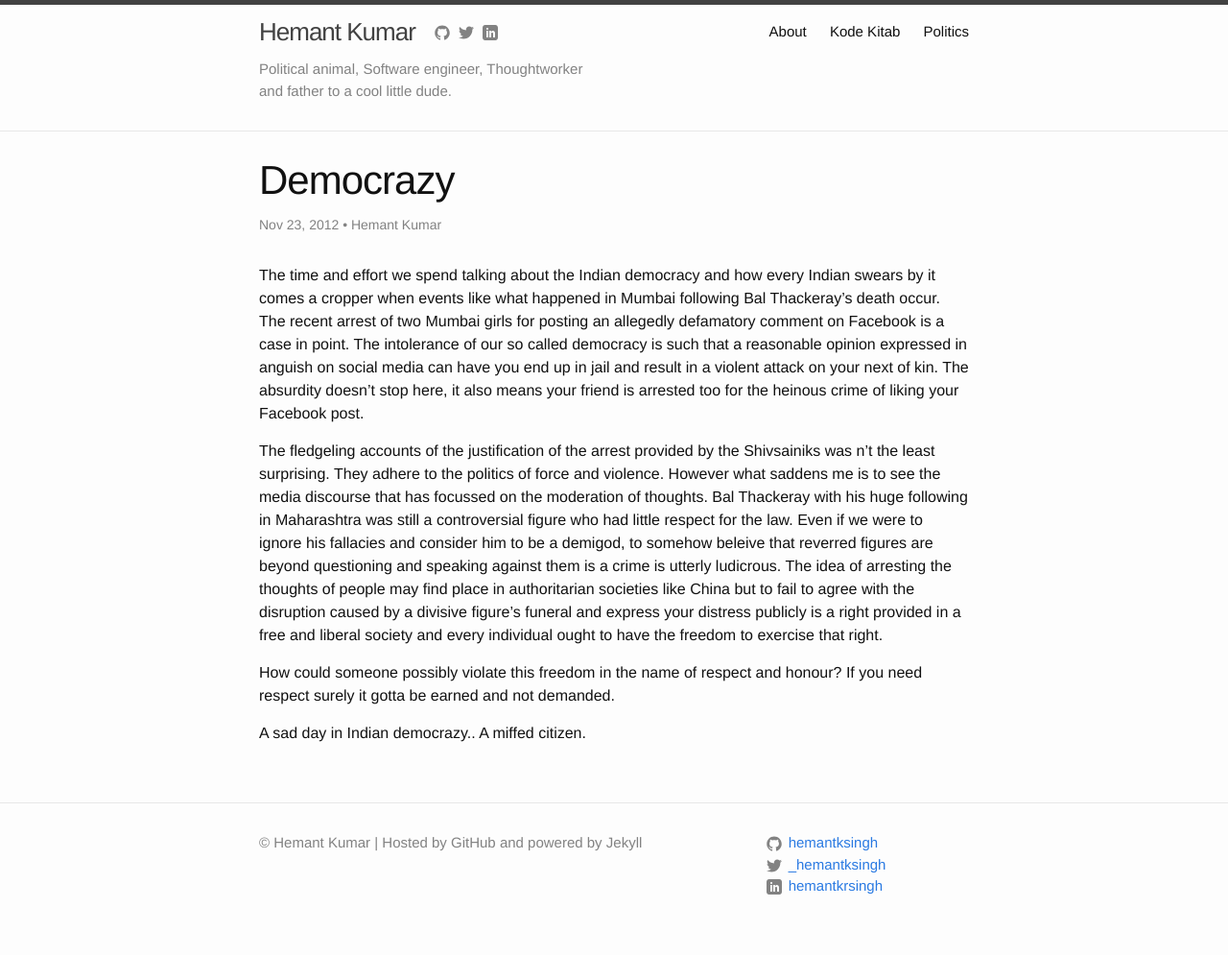
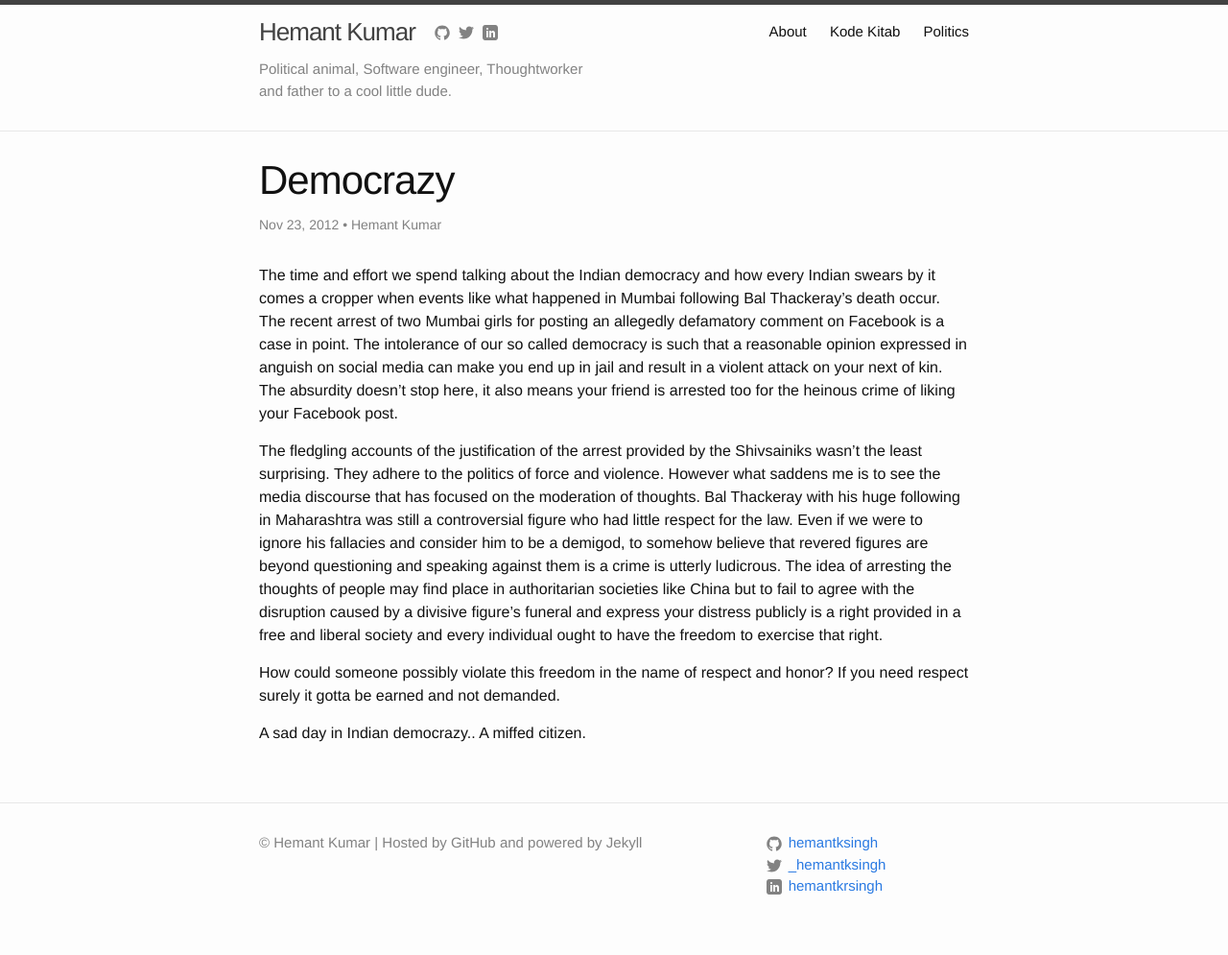
Before and after one commit to hemantksingh/hemantksingh.github.io, a Jekyll site: the page built from _posts/politics/2012-11-23-democrazy.markdown, in a window 1280 px wide. Shown: the whole page at 96% size. Built offline with Jekyll 4.4.1, drawn with Linux system fonts in a browser that asks for light colours; Markdown is read by kramdown in place of the engine named in the settings.

Commit message:
Performs spell check on democracy post.

```diff
--- a/_posts/politics/2012-11-23-democrazy.markdown
+++ b/_posts/politics/2012-11-23-democrazy.markdown
@@ -5,16 +5,16 @@ date: '2012-11-22T18:03:00.000-08:00'
 author: Hemant Kumar
 tags:
 categories: politics
-modified_time: '2015-07-14T22:21:33.441-08:00'
+modified_time: '2015-07-29T22:21:33.441-08:00'
 blogger_id: tag:blogger.com,1999:blog-4346681821231783111.post-6836111133140079040
 blogger_orig_url: http://thehemantkumar.blogspot.com/2012/11/democrazy.html
 ---
 
-The time and effort we spend talking about the Indian democracy and how every Indian swears by it comes a cropper when events like what happened in Mumbai following Bal Thackeray's death occur. The recent arrest of two Mumbai girls for posting an allegedly defamatory comment on Facebook is a case in point. The intolerance of our so called democracy is such that a reasonable opinion expressed in anguish on social media can have you end up in jail and result in a violent attack on your next of kin. The absurdity doesn't stop here, it also means your friend is arrested too for the heinous crime of liking your Facebook post.
+The time and effort we spend talking about the Indian democracy and how every Indian swears by it comes a cropper when events like what happened in Mumbai following Bal Thackeray's death occur. The recent arrest of two Mumbai girls for posting an allegedly defamatory comment on Facebook is a case in point. The intolerance of our so called democracy is such that a reasonable opinion expressed in anguish on social media can make you end up in jail and result in a violent attack on your next of kin. The absurdity doesn't stop here, it also means your friend is arrested too for the heinous crime of liking your Facebook post.
 
-The fledgeling accounts of the justification of the arrest provided by the Shivsainiks was n't the least surprising. They adhere to the politics of force and violence. However what saddens me is to see the media discourse that has focussed on the moderation of thoughts. Bal Thackeray with his huge following in Maharashtra was still a controversial figure who had little respect for the law. Even if we were to ignore his fallacies and consider him to be a demigod, to somehow beleive that reverred figures are beyond questioning and speaking against them is a crime is utterly ludicrous. The idea of arresting the thoughts of  people may find place in authoritarian societies like China but to fail to agree with the disruption caused by a divisive figure's funeral and express your distress publicly is a right provided in a free and liberal society and every individual ought to have the freedom to exercise that right.
+The fledgling accounts of the justification of the arrest provided by the Shivsainiks wasn't the least surprising. They adhere to the politics of force and violence. However what saddens me is to see the media discourse that has focused on the moderation of thoughts. Bal Thackeray with his huge following in Maharashtra was still a controversial figure who had little respect for the law. Even if we were to ignore his fallacies and consider him to be a demigod, to somehow believe that revered figures are beyond questioning and speaking against them is a crime is utterly ludicrous. The idea of arresting the thoughts of  people may find place in authoritarian societies like China but to fail to agree with the disruption caused by a divisive figure's funeral and express your distress publicly is a right provided in a free and liberal society and every individual ought to have the freedom to exercise that right.
 
-How could someone possibly violate this freedom in the name of respect and honour? If you need respect surely it gotta be earned and not demanded.
+How could someone possibly violate this freedom in the name of respect and honor? If you need respect surely it gotta be earned and not demanded.
 
 A sad day in Indian democrazy..
 A miffed citizen.
```
